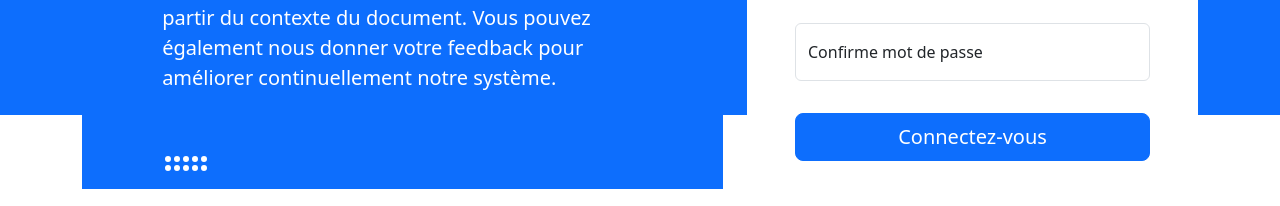
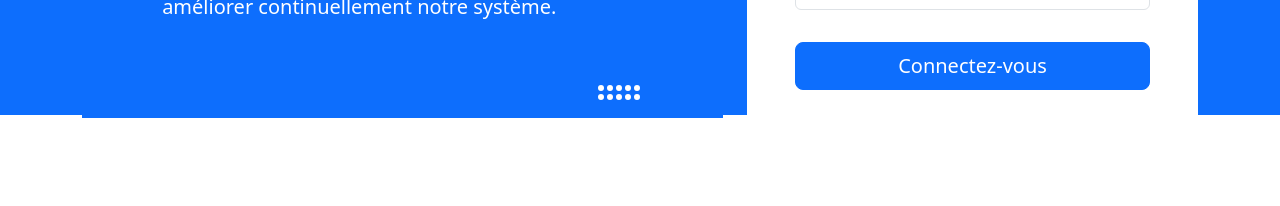
Before and after one commit to delmas007/FRONT-AVANCED-RAG-SPRING-AI, an Angular app: page /inscription in a window 1280 px wide. Shown: the part 685-891 px from the top of the page. After the commit the page ends 823 px from the top, so only its background shows below. Built offline with nearby package versions, Linux system fonts and the light colour scheme.

Commit message:
inscription vue

```diff
--- a/src/app/register/register.component.css
+++ b/src/app/register/register.component.css
@@ -1,13 +1,20 @@
-/* CSS spécifique pour les écrans de taille moyenne et grande */
+/* Ensure the section takes the full viewport height */
+section.vh-100 {
+  min-height: 100vh;
+  display: flex;
+  align-items: center;
+}
+
+/* Styling for medium and large screens */
 @media (min-width: 768px) {
   section {
-    height: 100vh;
+    padding: 0;
   }
 }
 
 @media (min-width: 1200px) {
   section {
-    height: 100vh;
+    padding: 0;
   }
 }
 
--- a/src/app/register/register.component.html
+++ b/src/app/register/register.component.html
@@ -1,5 +1,4 @@
-<!-- Login 9 - Bootstrap Brain Component -->
-<section class="bg-primary py-3 py-md-5 py-xl-8 ">
+<section class="bg-primary vh-100 d-flex align-items-center py-3 py-md-5 py-xl-8">
   <div class="container">
     <div class="row gy-4 align-items-center mt-md-5">
       <div class="col-12 col-md-6 col-xl-7">
@@ -9,7 +8,7 @@
             <hr class="border-primary-subtle mb-4">
             <h2 class="h1 mb-4">Bienvenue sur Notre Plateforme</h2>
             <p class="lead mb-5">Notre plateforme vous permet d'importer des fichiers PDF, Word, Excel ou PowerPoint. Une fois importé, notre système extrait automatiquement le contenu pour vous permettre de poser des questions à notre IA, basée sur le modèle GPT-4. Elle génère ensuite des réponses pertinentes à partir du contexte du document. Vous pouvez également nous donner votre feedback pour améliorer continuellement notre système.</p>
-            <div class="text-endx">
+            <div class="text-end">
               <svg xmlns="http://www.w3.org/2000/svg" width="48" height="48" fill="currentColor" class="bi bi-grip-horizontal" viewBox="0 0 16 16">
                 <path d="M2 8a1 1 0 1 1 0 2 1 1 0 0 1 0-2zm0-3a1 1 0 1 1 0 2 1 1 0 0 1 0-2zm3 3a1 1 0 1 1 0 2 1 1 0 0 1 0-2zm0-3a1 1 0 1 1 0 2 1 1 0 0 1 0-2zm3 3a1 1 0 1 1 0 2 1 1 0 0 1 0-2zm0-3a1 1 0 1 1 0 2 1 1 0 0 1 0-2zm3 3a1 1 0 1 1 0 2 1 1 0 0 1 0-2zm0-3a1 1 0 1 1 0 2 1 1 0 0 1 0-2zm3 3a1 1 0 1 1 0 2 1 1 0 0 1 0-2zm0-3a1 1 0 1 1 0 2 1 1 0 0 1 0-2z" />
               </svg>
@@ -24,7 +23,7 @@
               <div class="col-12">
                 <div class="mb-4">
                   <h3>S'inscrire</h3>
-                  <p>Vous avez déja un compte ? <a routerLink="/connexion" >Connexion</a></p>
+                  <p>Vous avez déjà un compte ? <a routerLink="/connexion">Connexion</a></p>
                 </div>
               </div>
             </div>
@@ -73,30 +72,6 @@
                 </div>
               </div>
             </form>
-
-            <!--            <div class="row">-->
-            <!--              <div class="col-12">-->
-            <!--                <p class="mt-4 mb-4">Or continue with</p>-->
-            <!--                <div class="d-flex gap-2 gap-sm-3 justify-content-centerX">-->
-            <!--                  <a href="#!" class="btn btn-outline-danger bsb-btn-circle bsb-btn-circle-2xl">-->
-            <!--                    <svg xmlns="http://www.w3.org/2000/svg" width="24" height="24" fill="currentColor" class="bi bi-google" viewBox="0 0 16 16">-->
-            <!--                      <path d="M15.545 6.558a9.42 9.42 0 0 1 .139 1.626c0 2.434-.87 4.492-2.384 5.885h.002C11.978 15.292 10.158 16 8 16A8 8 0 1 1 8 0a7.689 7.689 0 0 1 5.352 2.082l-2.284 2.284A4.347 4.347 0 0 0 8 3.166c-2.087 0-3.86 1.408-4.492 3.304a4.792 4.792 0 0 0 0 3.063h.003c.635 1.893 2.405 3.301 4.492 3.301 1.078 0 2.004-.276 2.722-.764h-.003a3.702 3.702 0 0 0 1.599-2.431H8v-3.08h7.545z" />-->
-            <!--                    </svg>-->
-            <!--                  </a>-->
-            <!--                  <a href="#!" class="btn btn-outline-primary bsb-btn-circle bsb-btn-circle-2xl">-->
-            <!--                    <svg xmlns="http://www.w3.org/2000/svg" width="24" height="24" fill="currentColor" class="bi bi-facebook" viewBox="0 0 16 16">-->
-            <!--                      <path d="M16 8.049c0-4.446-3.582-8.05-8-8.05C3.58 0-.002 3.603-.002 8.05c0 4.017 2.926 7.347 6.75 7.951v-5.625h-2.03V8.05H6.75V6.275c0-2.017 1.195-3.131 3.022-3.131.876 0 1.791.157 1.791.157v1.98h-1.009c-.993 0-1.303.621-1.303 1.258v1.51h2.218l-.354 2.326H9.25V16c3.824-.604 6.75-3.934 6.75-7.951z" />-->
-            <!--                    </svg>-->
-            <!--                  </a>-->
-            <!--                  <a href="#!" class="btn btn-outline-dark bsb-btn-circle bsb-btn-circle-2xl">-->
-            <!--                    <svg xmlns="http://www.w3.org/2000/svg" width="24" height="24" fill="currentColor" class="bi bi-apple" viewBox="0 0 16 16">-->
-            <!--                      <path d="M11.182.008C11.148-.03 9.923.023 8.857 1.18c-1.066 1.156-.902 2.482-.878 2.516.024.034 1.52.087 2.475-1.258.955-1.345.762-2.391.728-2.43Zm3.314 11.733c-.048-.096-2.325-1.234-2.113-3.422.212-2.189 1.675-2.789 1.698-2.854.023-.065-.597-.79-1.254-1.157a3.692 3.692 0 0 0-1.563-.434c-.108-.003-.483-.095-1.254.116-.508.139-1.653.589-1.968.607-.316.018-1.256-.522-2.267-.665-.647-.125-1.333.131-1.824.328-.49.196-1.422.754-2.074 2.237-.652 1.482-.311 3.83-.067 4.56.244.729.625 1.924 1.273 2.796.576.984 1.34 1.667 1.659 1.899.319.232 1.219.386 1.843.067.502-.308 1.408-.485 1.766-.472.357.013 1.061.154 1.782.539.571.197 1.111.115 1.652-.105.541-.221 1.324-1.059 2.238-2.758.347-.79.505-1.217.473-1.282Z" />-->
-            <!--                      <path d="M11.182.008C11.148-.03 9.923.023 8.857 1.18c-1.066 1.156-.902 2.482-.878 2.516.024.034 1.52.087 2.475-1.258.955-1.345.762-2.391.728-2.43Zm3.314 11.733c-.048-.096-2.325-1.234-2.113-3.422.212-2.189 1.675-2.789 1.698-2.854.023-.065-.597-.79-1.254-1.157a3.692 3.692 0 0 0-1.563-.434c-.108-.003-.483-.095-1.254.116-.508.139-1.653.589-1.968.607-.316.018-1.256-.522-2.267-.665-.647-.125-1.333.131-1.824.328-.49.196-1.422.754-2.074 2.237-.652 1.482-.311 3.83-.067 4.56.244.729.625 1.924 1.273 2.796.576.984 1.34 1.667 1.659 1.899.319.232 1.219.386 1.843.067.502-.308 1.408-.485 1.766-.472.357.013 1.061.154 1.782.539.571.197 1.111.115 1.652-.105.541-.221 1.324-1.059 2.238-2.758.347-.79.505-1.217.473-1.282Z" />-->
-            <!--                    </svg>-->
-            <!--                  </a>-->
-            <!--                </div>-->
-            <!--              </div>-->
-            <!--            </div>-->
           </div>
         </div>
       </div>
```
